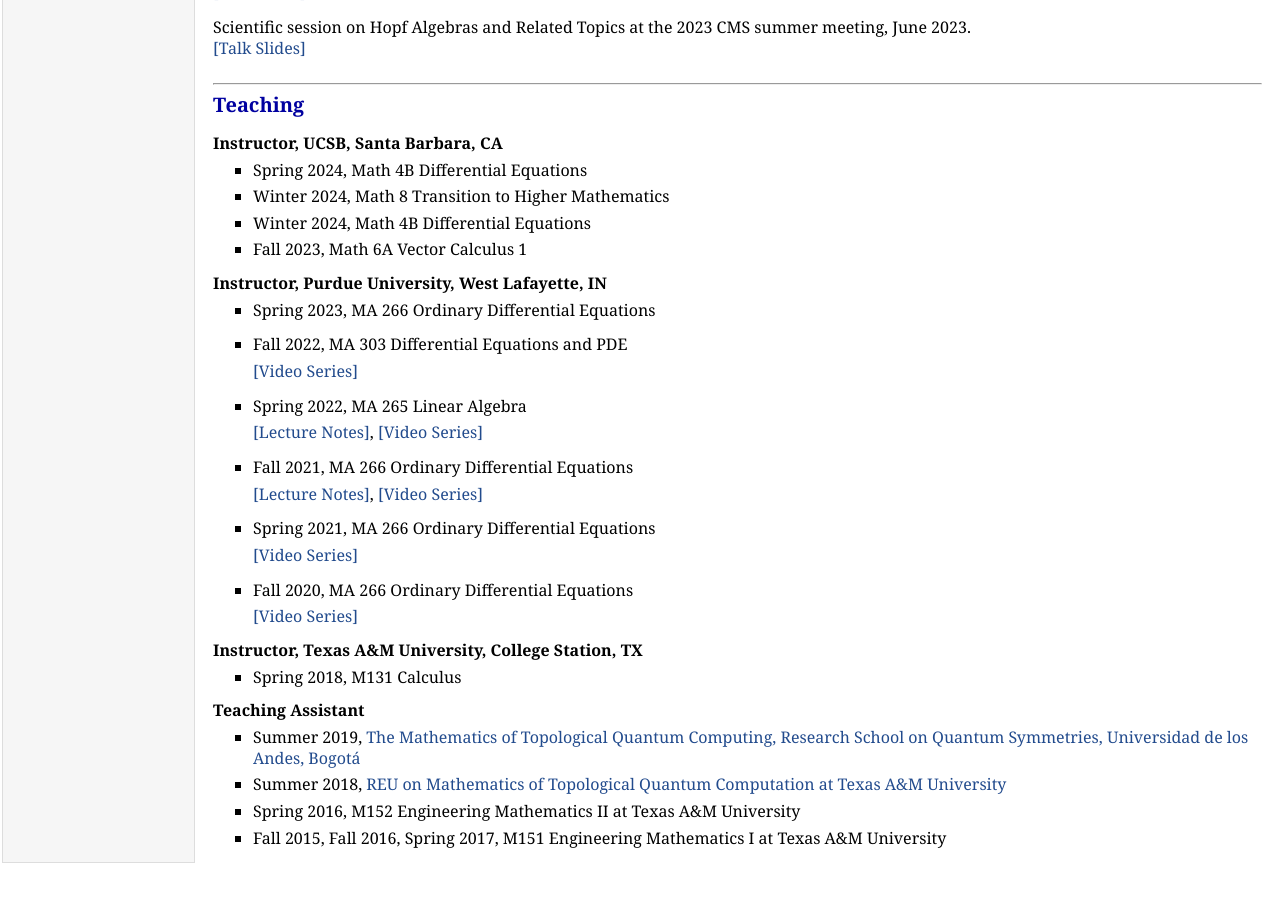
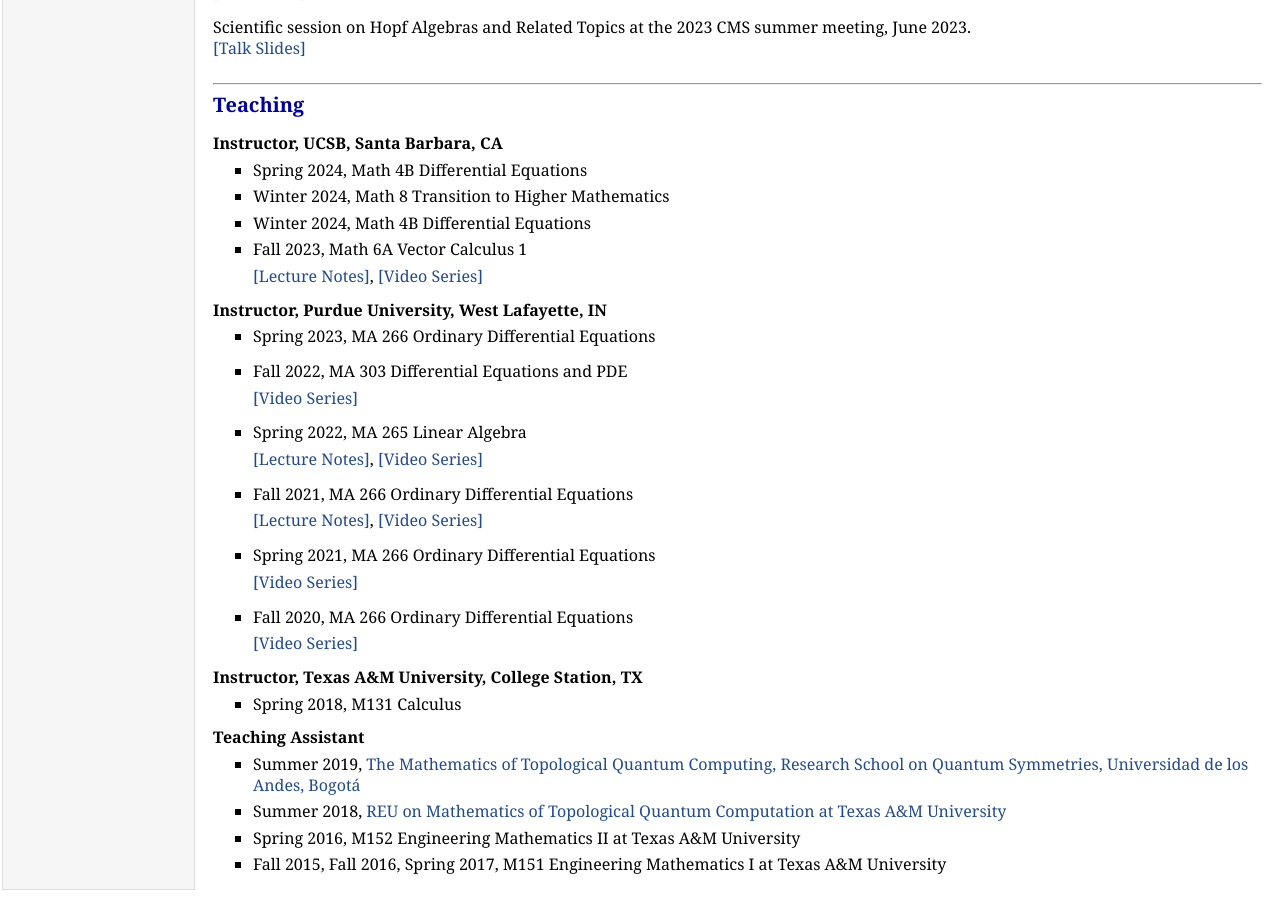
Before and after one commit to zhangqing2513/zhangqing2513.github.io, a Jekyll site: the page index.html, which Jekyll copies as it is, in a window 1280 px wide and 900 px high, scrolled down 1470 px. Built offline with Jekyll 4.4.1, drawn with Linux system fonts in a browser that asks for light colours; before the commit the page ends 2343 px from its top, so only the background shows below that.

Commit message:
Update index.html

```diff
--- a/index.html
+++ b/index.html
@@ -107,6 +107,11 @@
       <li><p>Winter 2024, Math 8 Transition to Higher Mathematics</p></li>
       <li><p>Winter 2024, Math 4B Differential Equations</p></li>
       <li><p>Fall 2023, Math 6A Vector Calculus 1</p></li>
+	<a href="https://zhangqing2513.github.io/Math6AFall2023/Table%20of%20Contents.html" target="_blank">  [Lecture Notes]</a>,
+              <a href="https://www.youtube.com/playlist?list=PLMNQRMtXXp70N0QSwdarmtMQIrCD86GlA" target="_blank">  [Video Series]</a>
+                 <p></li>
+
+                    <p>
     </ul>
   </li>
 </ul>
```
